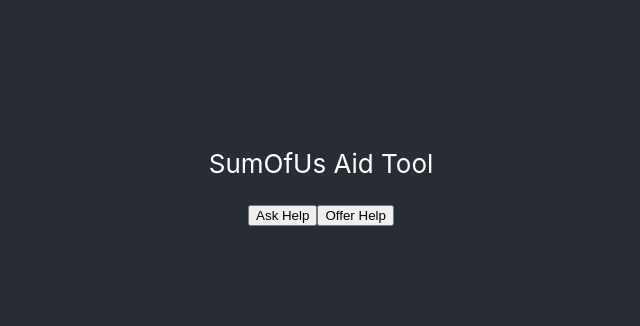
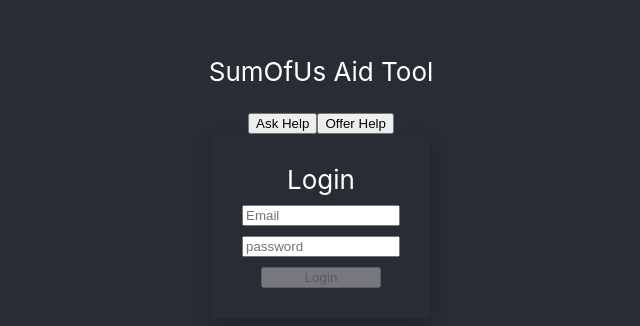
Before and after one commit to vojtechsedlak/getAidApp, a React (Create React App) app: page /login in a window 1280 px wide. Shown: the part 226-552 px from the top of the page, without its empty margins (319-959 px from the left). Built offline with nearby package versions, Linux system fonts and the light colour scheme.

Commit message:
Login initial commit
Login initial commit

```diff
--- a/package.json
+++ b/package.json
@@ -7,9 +7,11 @@
     "@testing-library/jest-dom": "^4.2.4",
     "@testing-library/react": "^9.3.2",
     "@testing-library/user-event": "^7.1.2",
+    "formik": "^2.1.4",
     "react": "^16.13.0",
     "react-dom": "^16.13.0",
-    "react-scripts": "3.4.0"
+    "react-scripts": "3.4.0",
+    "yup": "^0.28.3"
   },
   "scripts": {
     "start": "react-scripts start",
--- a/src/App.js
+++ b/src/App.js
@@ -3,6 +3,7 @@
 import { Router, navigate } from "@reach/router";
 import AskHelp from "./components/AskHelp";
 import SearchHelp from "./components/SearchHelp";
+import Login from "./components/Login";
 
 function App() {
   return (
@@ -14,6 +15,7 @@
           <button onClick={() => navigate("search")}>Offer Help</button>
         </div>
         <Router basepath="/">
+          <Login path="login" />
           <AskHelp path="ask" />
           <SearchHelp path="search" />
         </Router>
--- /dev/null
+++ b/src/_helper/validationSchema.js
@@ -0,0 +1,10 @@
+import * as Yup from "yup";
+
+const loginSchema = Yup.object({
+  email: Yup.string()
+    .email()
+    .required("Email Required"),
+  password: Yup.string().required("Password Required")
+});
+
+export { loginSchema };
--- /dev/null
+++ b/src/components/Login.js
@@ -0,0 +1,49 @@
+import React from "react";
+import { Formik } from "formik";
+import { loginSchema } from "../_helper/validationSchema";
+
+function Login() {
+  const onFormSubmit = values => {
+    console.log(values);
+  };
+  return (
+    <Formik
+      initialValues={{ email: "", password: "" }}
+      validationSchema={loginSchema}
+      isInitialValid={true}
+      onSubmit={onFormSubmit}
+      render={({ touched, handleChange, handleSubmit, isValid, errors }) => (
+        <form onSubmit={handleSubmit}>
+          <div className="center card">
+            <div className="tc-white center">Login</div>
+            <div className="row flex">
+              <input
+                className="w150"
+                type="email"
+                name="email"
+                placeholder="Email"
+                required
+              />
+            </div>
+            <div className="flex row">
+              <input
+                className="w150"
+                type="password"
+                name="password"
+                placeholder="password"
+                required
+              />
+            </div>
+            <div>
+              <button className="btn" type="submit" disabled="!isValid">
+                Login
+              </button>
+            </div>
+          </div>
+        </form>
+      )}
+    />
+  );
+}
+
+export default Login;
--- a/src/index.css
+++ b/src/index.css
@@ -1,13 +1,34 @@
 body {
   margin: 0;
-  font-family: -apple-system, BlinkMacSystemFont, 'Segoe UI', 'Roboto', 'Oxygen',
-    'Ubuntu', 'Cantarell', 'Fira Sans', 'Droid Sans', 'Helvetica Neue',
+  font-family: -apple-system, BlinkMacSystemFont, "Segoe UI", "Roboto", "Oxygen",
+    "Ubuntu", "Cantarell", "Fira Sans", "Droid Sans", "Helvetica Neue",
     sans-serif;
   -webkit-font-smoothing: antialiased;
   -moz-osx-font-smoothing: grayscale;
 }
 
 code {
-  font-family: source-code-pro, Menlo, Monaco, Consolas, 'Courier New',
+  font-family: source-code-pro, Menlo, Monaco, Consolas, "Courier New",
     monospace;
 }
+
+.card {
+  box-shadow: 0 8px 16px 0 rgba(0, 0, 0, 0.2);
+  padding: 30px;
+}
+
+.w150 {
+  width: 150px;
+}
+
+.btn {
+  width: 120px;
+}
+
+.tc-white {
+  color: #fff;
+}
+
+.center {
+  text-align: center;
+}
```
Also changed, not shown: 1 other file (tests, documents, lock files or other folders).
